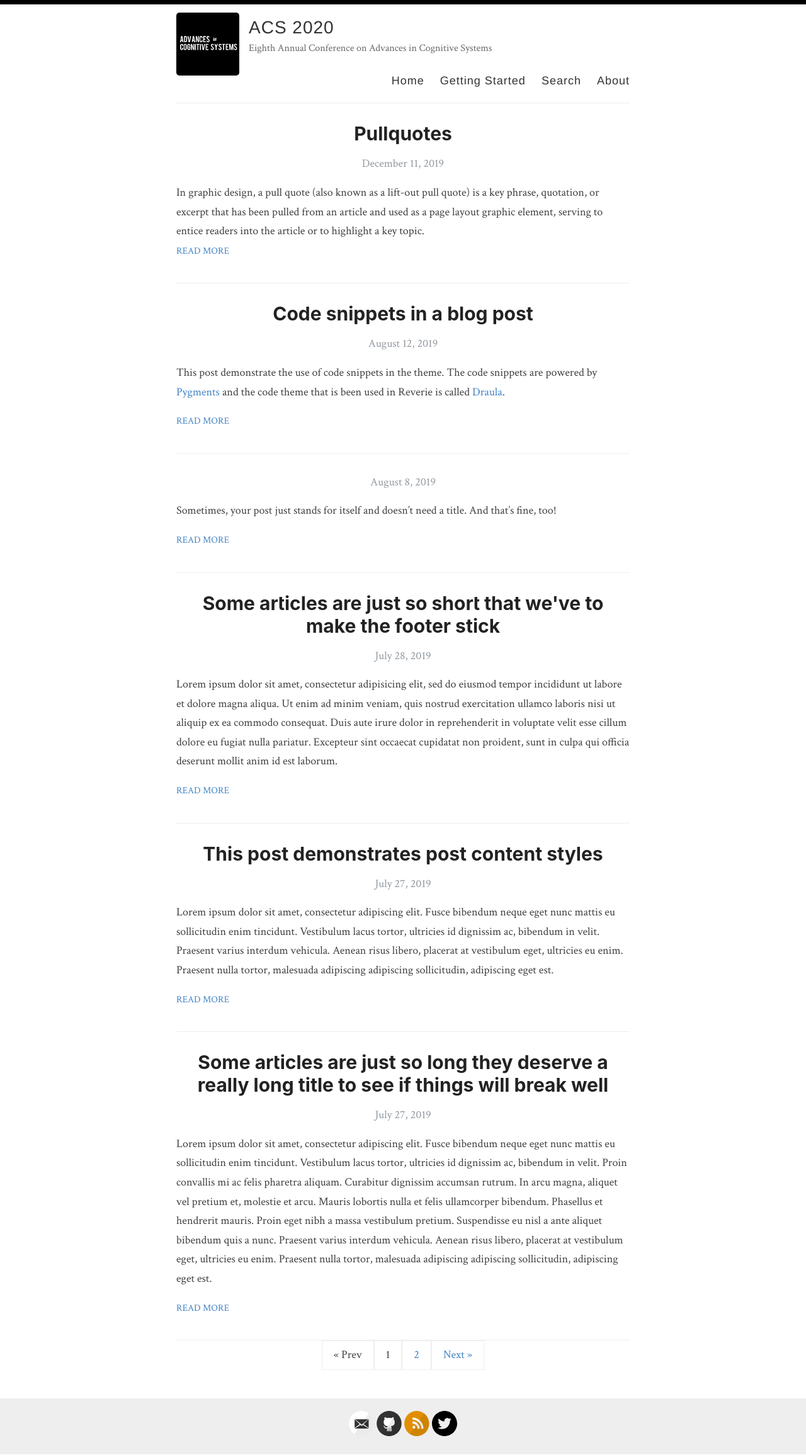
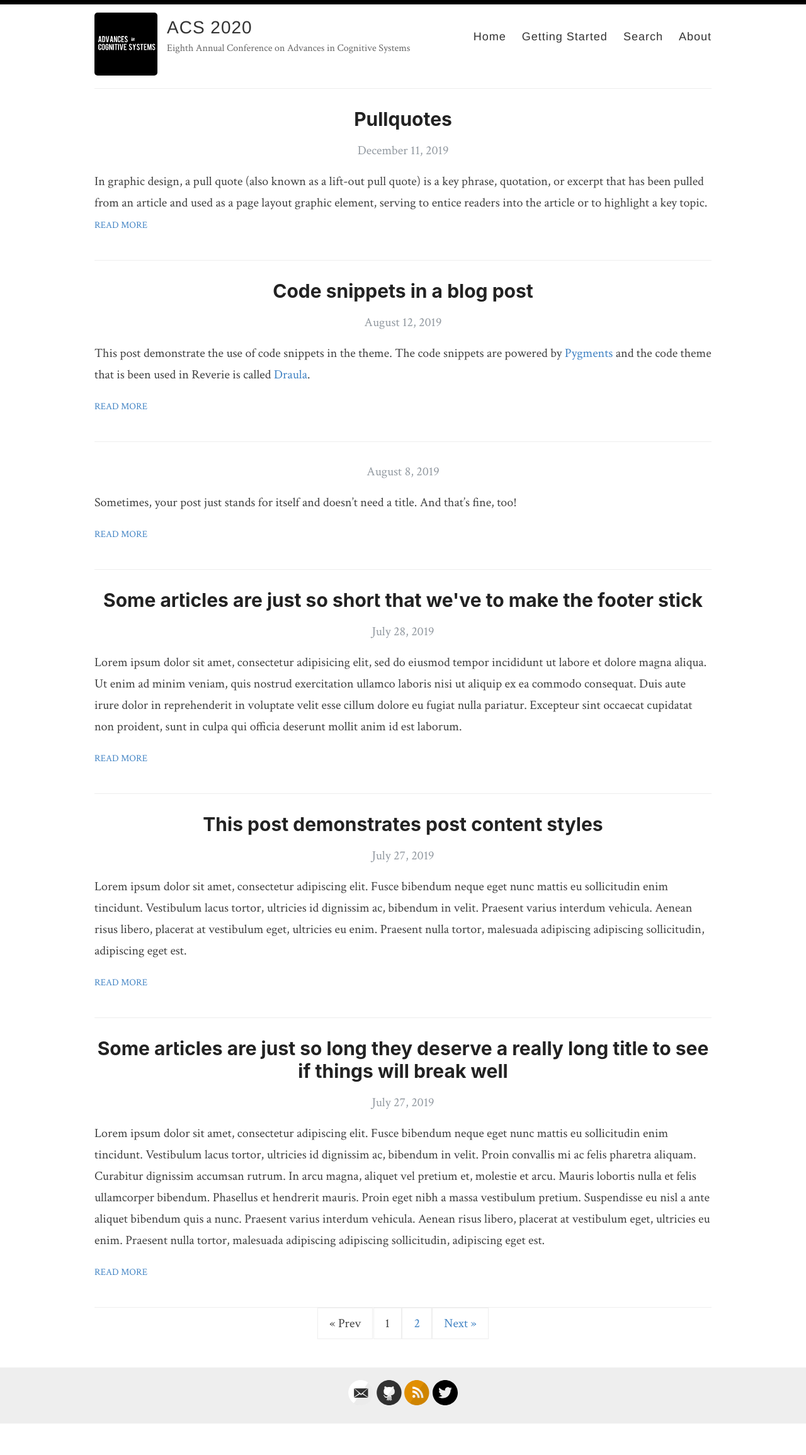
Before and after one commit to anna-reali/dc2021, a Jekyll site: the page built from index.html, in a window 1280 px wide. Shown: the whole page at 63% size. Built offline with Jekyll 4.4.1, drawn with Linux system fonts in a browser that asks for light colours; the list of posts is cut into pages by our own code; after the commit the page ends 2263 px from its top, so only the background shows below that.

Commit message:
Update style.scss

```diff
--- a/assets/style.scss
+++ b/assets/style.scss
@@ -27,13 +27,13 @@ body {
   color: #404040;
   line-height: 1.7;
   font-weight: 400;
-  font-size: 18px;
+  font-size: 20px;
   height: 100%;
 }
 
 .container {
   margin: 0 auto;
-  max-width: 740px;
+  max-width: 1000px;
   padding: 0 10px;
   width: 100%;
 }
```
